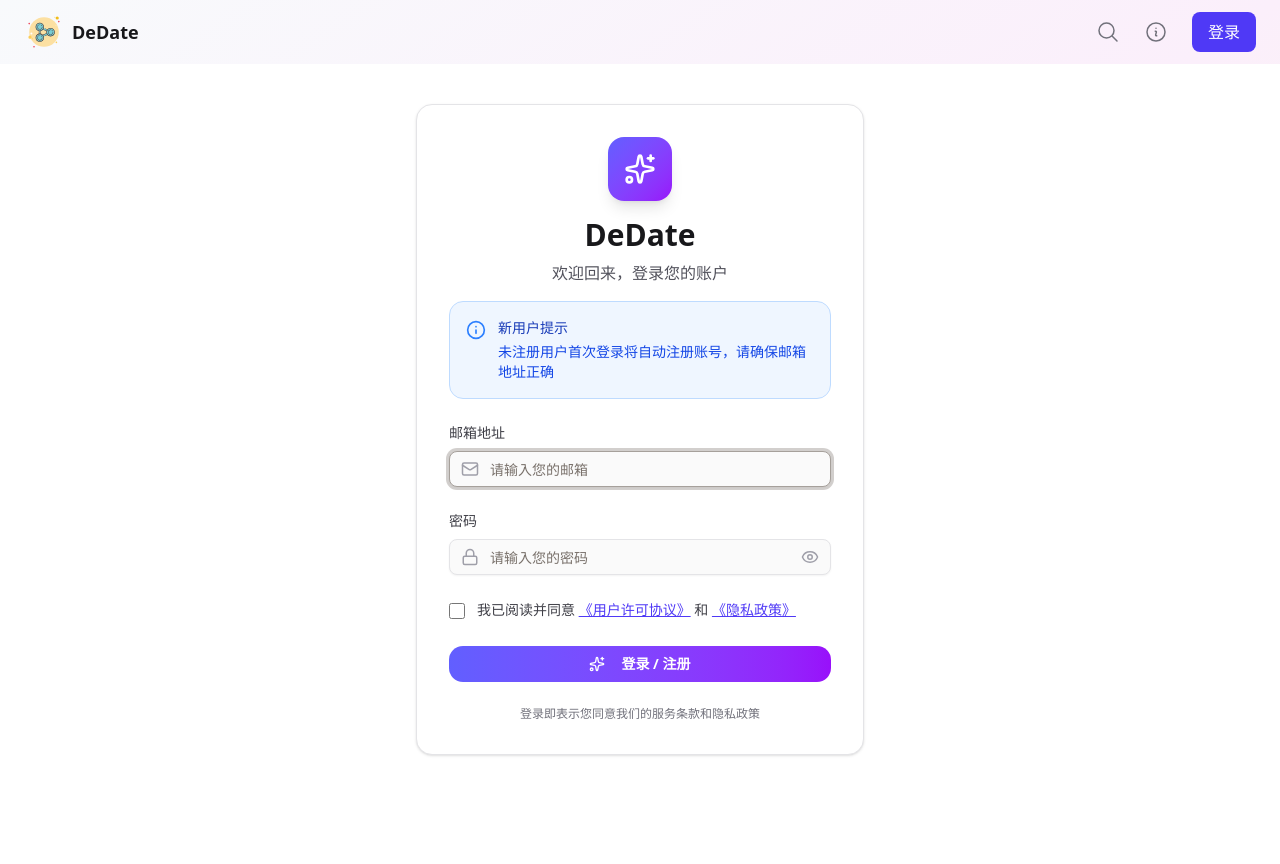
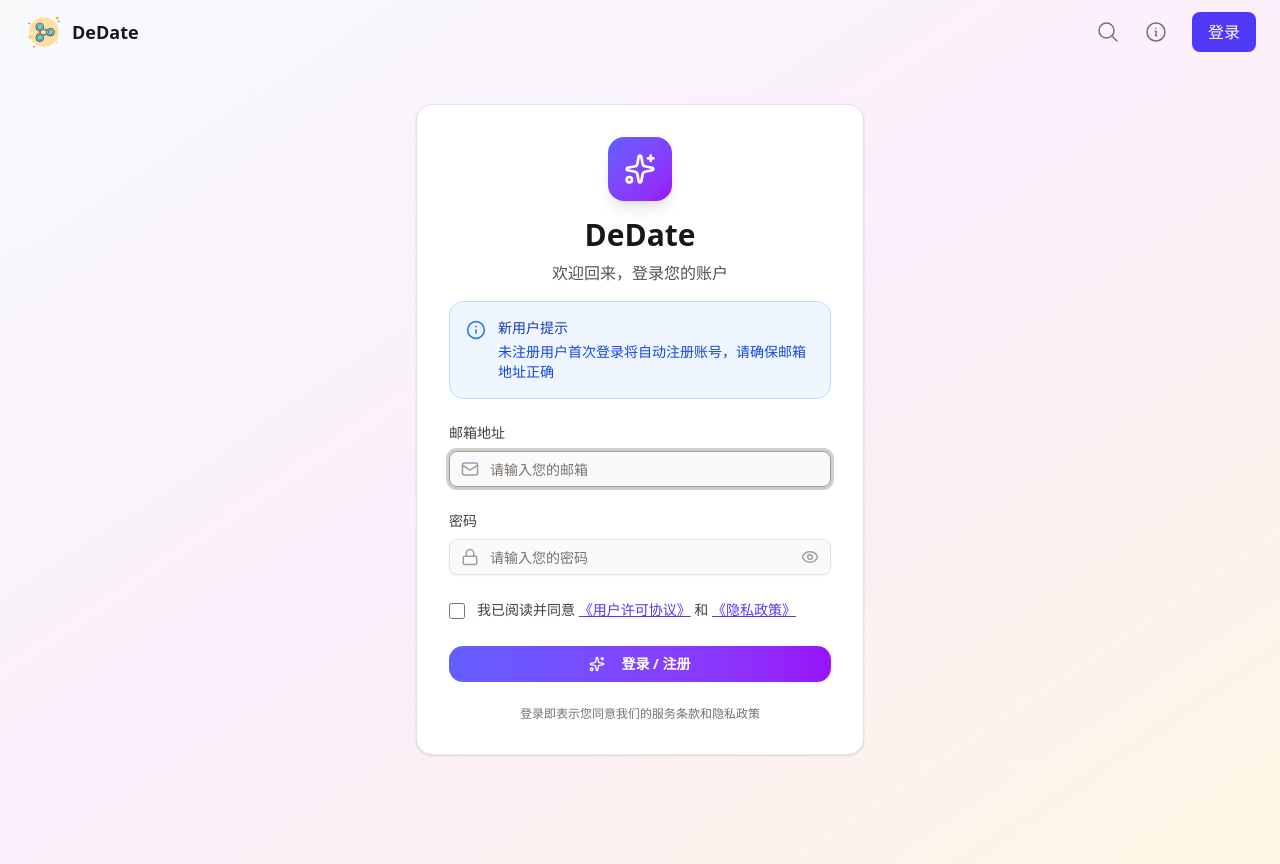
Before and after one commit to ABCLabsA/dedate, a React (Vite) app: page /login in a window 1280 px wide. Built offline with nearby package versions, Linux system fonts and the light colour scheme.

Commit message:
fix: 移除关于页面和登录页面的背景样式

```diff
--- a/src/pages/about/About.tsx
+++ b/src/pages/about/About.tsx
@@ -16,7 +16,7 @@ import {
 
 const About = () => {
   return (
-    <div className="min-h-screen bg-gradient-to-br from-white via-indigo-50/30 to-purple-50/30 dark:from-zinc-900 dark:via-zinc-900 dark:to-zinc-900">
+    <div className="min-h-screen ">
       <div className="max-w-6xl mx-auto px-4 py-12">
         {/* 头部区域 */}
         <div className="text-center mb-16">
--- a/src/pages/auth/Login.tsx
+++ b/src/pages/auth/Login.tsx
@@ -106,7 +106,7 @@ const Login = () => {
   };
 
   return (
-    <div className="min-h-screen bg-white dark:bg-zinc-900 flex justify-center pt-10">
+    <div className="min-h-screen flex justify-center pt-10">
       <div className="w-full max-w-md">
 
         {/* 登录表单 */}
```
